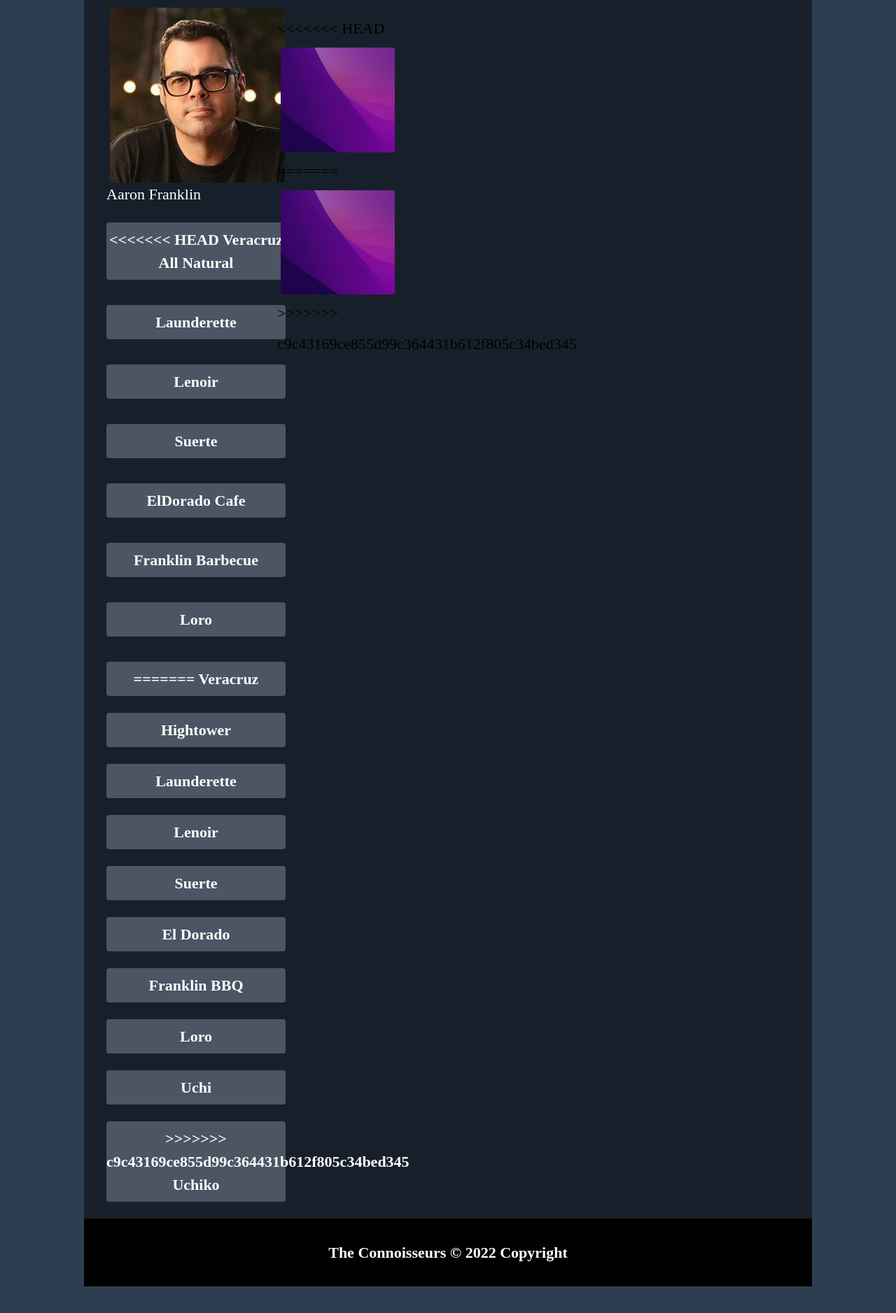
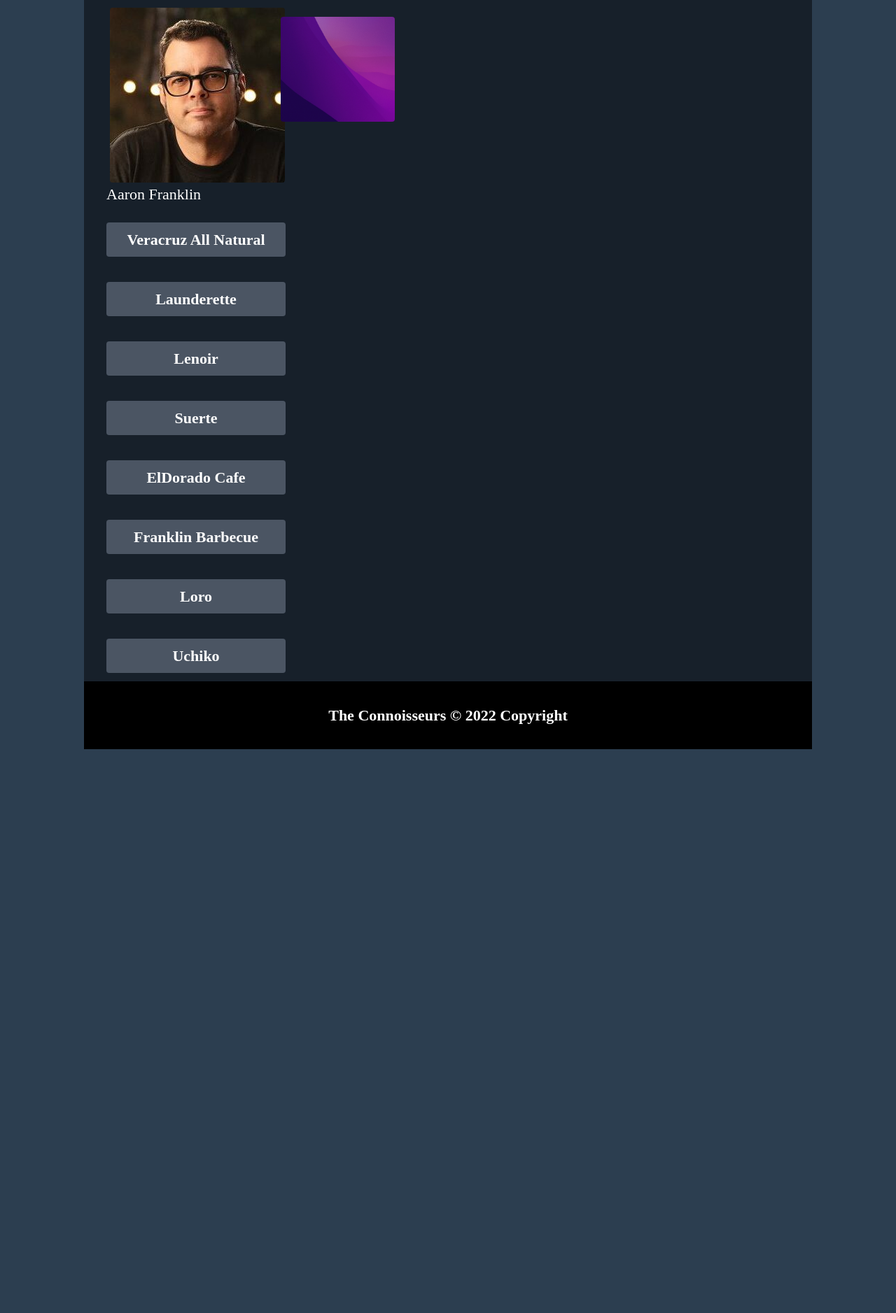
Before and after one commit to shawnawhite3699/the-local-foodie, a plain HTML site: page franklin.html in a window 1280 px wide. Shown: the part 317-2194 px from the top of the page at 70% size. After the commit the page ends 1508 px from the top, so only its background shows below. Drawn offline with nearby package versions, Linux system fonts and the light colour scheme; some packages are replaced by stand-ins of ours.

Commit message:
Styling map on chef pages

```diff
--- a/assets/css/style.css
+++ b/assets/css/style.css
@@ -107,7 +107,7 @@
   /*Size of map*/
 #map {
   border-radius: 5px;
-  height: 400px;
+  height: 900px;
   /* The height is 400 pixels */
   width: 100%;
   /* The width is the width of the web page */
--- a/franklin.html
+++ b/franklin.html
@@ -34,7 +34,6 @@
                 <li class="profile mt-4"><img class="rounded" src="./assets/images/franklin.jpeg" alt="Photo of Aaron Franklin"></li>
                 <li class="w-64 text-white"><imgcaption>Aaron Franklin</imgcaption></li>
                 <li><button class="bg-gray-600 hover:bg-black text-white font-bold py-2 mt-6 mb-3 mr-3 ml-0 w-64 rounded" id="8624777P%2B5F" data-index="0">
-<<<<<<< HEAD
                     Veracruz All Natural</button></li>
                 <li><button class="bg-gray-600 hover:bg-black text-white font-bold py-2 mt-6 mb-3 mr-3 ml-0 w-64 rounded" id="8624772G%2BQV" data-index="1">
                     Launderette</button></li>
@@ -49,50 +48,21 @@
                 <li><button class="bg-gray-600 hover:bg-black text-white font-bold py-2 mt-6 mb-3 mr-3 ml-0 w-64 rounded" id="862466XH%2B4F" data-index="6">
                     Loro</button></li>
                 <li><button class="bg-gray-600 hover:bg-black text-white font-bold py-2 mt-6 mb-3 mr-3 ml-0 w-64 rounded" id="86248766%2B82" data-index="7">
-=======
-                    Veracruz</button></li>
-                <li><button class="bg-gray-600 hover:bg-black text-white font-bold py-2 m-3 ml-0 w-64 rounded" id="8624777C%2BW6" data-index="1">
-                    Hightower</button></li>
-                <li><button class="bg-gray-600 hover:bg-black text-white font-bold py-2 m-3 ml-0 w-64 rounded" id="8624772G%2BQV" data-index="2">
-                    Launderette</button></li>
-                <li><button class="bg-gray-600 hover:bg-black text-white font-bold py-2 m-3 ml-0 w-64 rounded" id="862466WV%2BQM" data-index="3">
-                    Lenoir</button></li>
-                <li><button class="bg-gray-600 hover:bg-black text-white font-bold py-2 m-3 ml-0 w-64 rounded" id="8624776G%2BWM" data-index="4">
-                    Suerte</button></li>
-                <li><button class="bg-gray-600 hover:bg-black text-white font-bold py-2 m-3 ml-0 w-64 rounded" id="86249765%2BV3" data-index="5">
-                    El Dorado</button></li>
-                <li><button class="bg-gray-600 hover:bg-black text-white font-bold py-2 m-3 ml-0 w-64 rounded" id="862477C9%2B2F" data-index="6">
-                    Franklin BBQ</button></li>
-                <li><button class="bg-gray-600 hover:bg-black text-white font-bold py-2 m-3 ml-0 w-64 rounded" id="862466XH%2B4F" data-index="7">
-                    Loro</button></li>
-                <li><button class="bg-gray-600 hover:bg-black text-white font-bold py-2 m-3 ml-0 w-64 rounded" id="8624765R%2B23" data-index="8">
-                    Uchi</button></li>
-                <li><button class="bg-gray-600 hover:bg-black text-white font-bold py-2 mt-3 mb-6 mr-3 ml-0 w-64 rounded" id="86248766%2B82" data-index="9">
->>>>>>> c9c43169ce855d99c364431b612f805c34bed345
                     Uchiko</button></li>
             </ul>
 
             <section class="col-start-4 col-end-6 mt-6 leading-loose">
                 <ul>
-<<<<<<< HEAD
                     <li class="text-white" id="restaurantName"></li>
                     <li class="text-white" id="restaurantAddress"></li>
                     <li class="text-white" id="restaurantRating"></li>
                     <li class="text-white" id="restaurantPrice"></li>
                     <li class="text-white" id="restaurantType"></li>
-                    <li><img class="rounded" src="./assets/images/placeholder1.png" alt=""></li>
-=======
-                    <li id="restaurantName"></li>
-                    <li id="restaurantAddress"></li>
-                    <li id="restaurantRating"></li>
-                    <li id="restaurantPrice"></li>
-                    <li id="restaurantType"></li>
-                    <li><img class="rounded" id="foodImg" src="./assets/images/placeholder1.png" alt=""></li>
->>>>>>> c9c43169ce855d99c364431b612f805c34bed345
+                    <li><img class="rounded" id="foodImg" src="./assets/images/placeholder1.png" alt="Photo of food."></li>
                 </ul>
             </section>
 
-            <section class="col-start-7 col-end-13 py-2">
+            <section class="col-start-7 col-end-13 mt-3 py-2">
                 <!--Div for the map marker-->
                 <div id="map"></div>
             </section>
```
Also changed, not shown: bourdain.html (+3 -11 lines), qui.html (+1 -26 lines).
